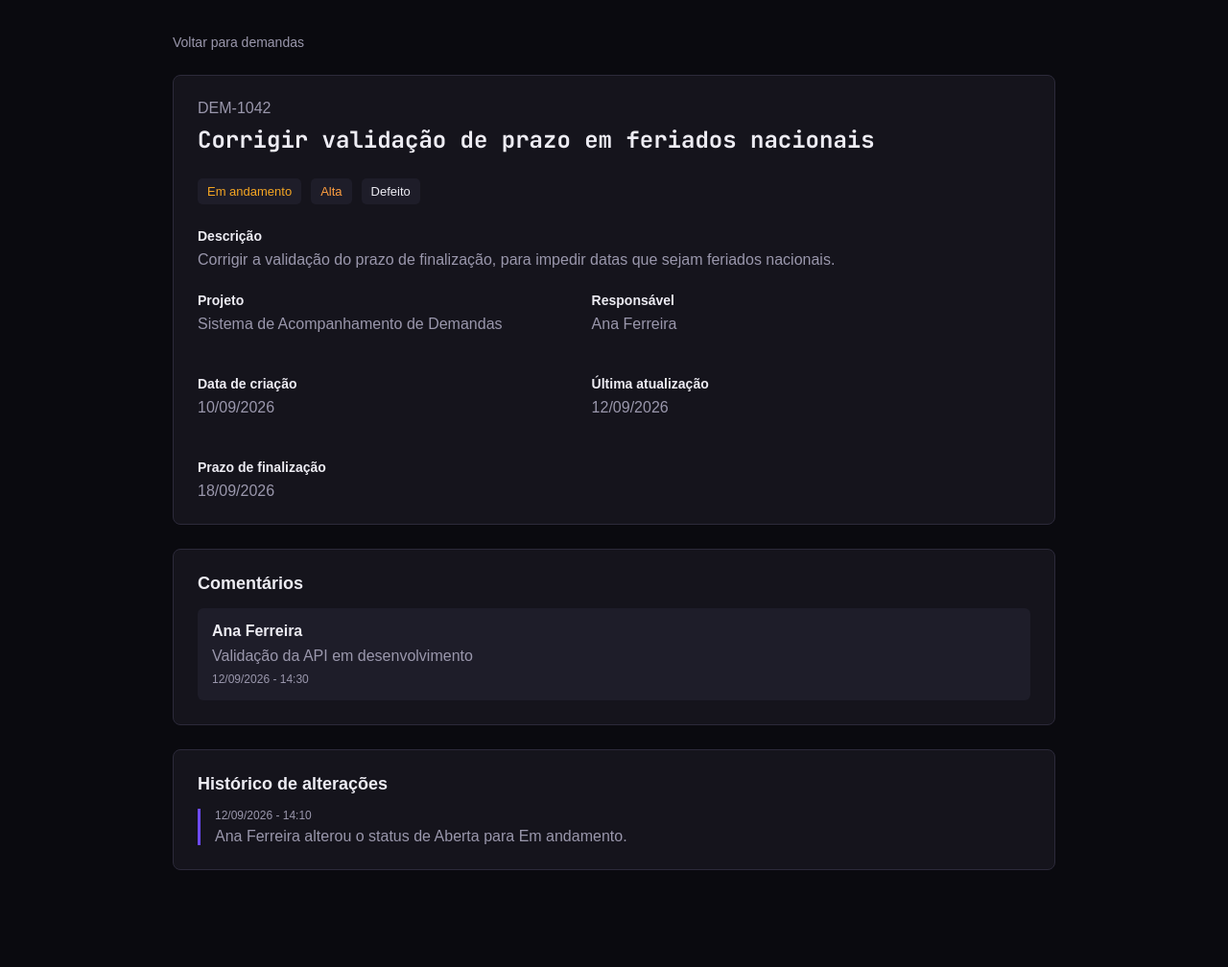
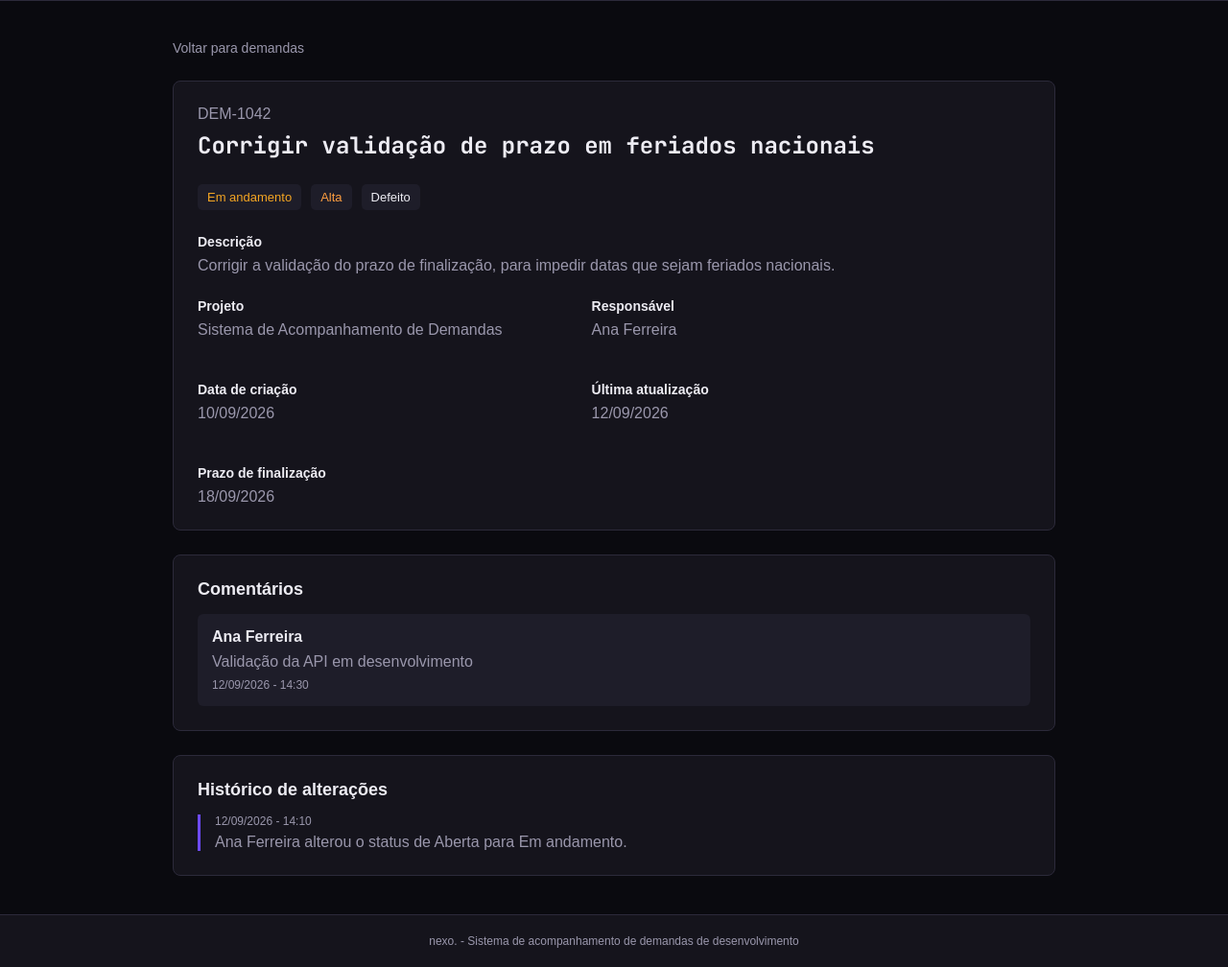
Before and after one commit to LucasGomesZacarias/PI-II-Time-5, a plain HTML site: page detalhes_demanda/index.html in a window 1280 px wide. Shown: the part 72-1080 px from the top of the page at 96% size. Before the commit the page ends 1019 px from the top, so only its background shows below. Drawn offline with Linux system fonts and the light colour scheme.

Commit message:
Ajusta tamanho da logo e adiciona footer nas telas internas
Aumenta a logo nexo. para o mesmo tamanho da tela de login (30px) e
adiciona o footer padrao nas telas que ainda nao tinham (Cadastro,
Edicao e Detalhes de Demanda), mantendo a tela de login sem footer
por ser um layout de card unico.

```diff
--- a/CadastroDemanda/styleCadastroDemanda.css
+++ b/CadastroDemanda/styleCadastroDemanda.css
@@ -26,7 +26,7 @@ body {
     color: #EDECF3;
     text-decoration: none;
     font-family: 'JetBrains Mono', monospace;
-    font-size: 20px;
+    font-size: 30px;
     font-weight: 800;
 }
 
@@ -150,3 +150,12 @@ button:hover {
 #cancelar:hover {
     background-color: #2C2A3A;
 }
+
+footer {
+    background-color: #15141C;
+    border-top: 1px solid #2C2A3A;
+    color: #9A97AC;
+    font-size: 12px;
+    padding: 20px 24px;
+    text-align: center;
+}
--- a/Dashboard/style.css
+++ b/Dashboard/style.css
@@ -28,9 +28,8 @@ a {
 
 .logo {
   font-family: 'JetBrains Mono', monospace;
-  font-size: 20px;
+  font-size: 30px;
   font-weight: 800;
-  letter-spacing: 0.5px;
 }
 
 .logo span {
@@ -315,9 +314,9 @@ h1 {
 
 footer {
   background-color: #15141c;
-  border: 1px solid #2c2a3a;
+  border-top: 1px solid #2c2a3a;
   color: #9a97ac;
-  font-size: 0.78rem;
+  font-size: 0.75rem;
   padding: 20px 24px;
   text-align: center;
 }
--- a/EdicaoDemanda/styleEdicaoDemanda.css
+++ b/EdicaoDemanda/styleEdicaoDemanda.css
@@ -26,7 +26,7 @@ body {
     color: #EDECF3;
     text-decoration: none;
     font-family: 'JetBrains Mono', monospace;
-    font-size: 20px;
+    font-size: 30px;
     font-weight: 800;
 }
 
@@ -151,6 +151,15 @@ button:hover {
     background-color: #2C2A3A;
 }
 
+footer {
+    background-color: #15141C;
+    border-top: 1px solid #2C2A3A;
+    color: #9A97AC;
+    font-size: 12px;
+    padding: 20px 24px;
+    text-align: center;
+}
+
 p{
     font-weight: bold;
     display: block;
--- a/ListagemDemandas/Listagem.css
+++ b/ListagemDemandas/Listagem.css
@@ -32,7 +32,7 @@ a {
 
 .logo {
     font-family: 'JetBrains Mono', monospace;
-    font-size: 20px;
+    font-size: 30px;
     font-weight: 800;
 }
 
--- a/detalhes_demanda/index.html
+++ b/detalhes_demanda/index.html
@@ -103,6 +103,8 @@
 
     </main>
 
-
+    <footer>
+        <p>nexo. - Sistema de acompanhamento de demandas de desenvolvimento</p>
+    </footer>
 </body>
 </html>
--- a/detalhes_demanda/style.css
+++ b/detalhes_demanda/style.css
@@ -22,7 +22,7 @@ header {
 
 header h1 {
     color: #edecf3;
-    font-size: 20px;
+    font-size: 30px;
     font-weight: 800;
     font-family: "JetBrains Mono", monospace;
 }
@@ -186,3 +186,12 @@ section p {
     font-size: 12px;
     margin-bottom: 6px;
 }
+
+footer {
+    background-color: #15141c;
+    border-top: 1px solid #2c2a3a;
+    color: #9a97ac;
+    font-size: 12px;
+    padding: 20px 24px;
+    text-align: center;
+}
```
Also changed, not shown: CadastroDemanda/cadastroDemanda.html (+4 -0 lines), EdicaoDemanda/edicaoDemanda.html (+4 -0 lines).
